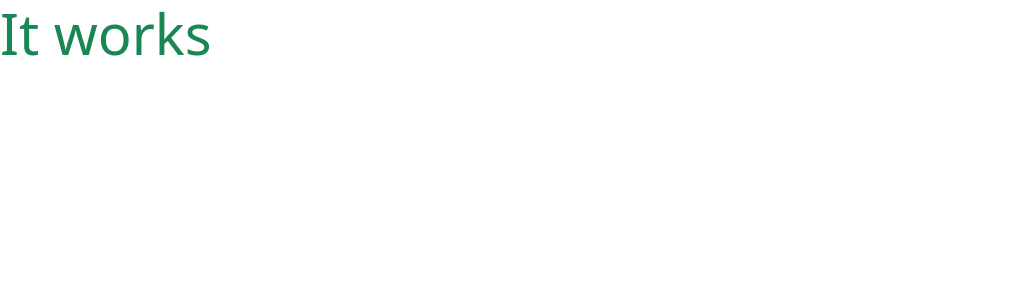
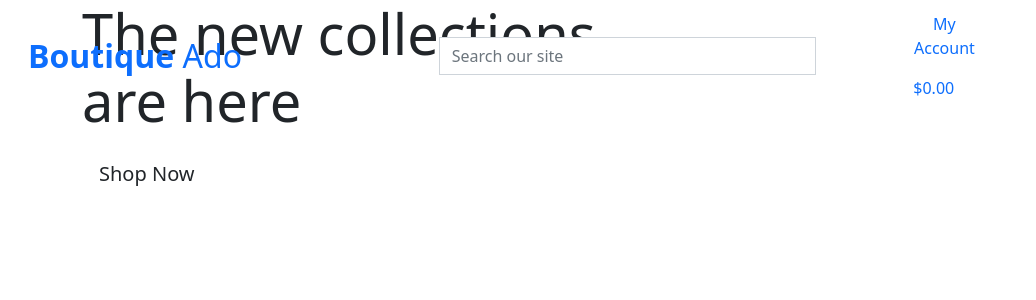
Before and after one commit to RobinGJonsson/boutique-ado, a Django app: page / in a window 1280 px wide. Shown: the top 300 px of the page, without its empty margins (0-1036 px from the left). Run offline with Django 3.2, Linux system fonts and the light colour scheme.

Commit message:
Add main page header

```diff
--- a/home/templates/home/index.html
+++ b/home/templates/home/index.html
@@ -1,5 +1,31 @@
-{% extends 'base.html' %} {% load static %} {% block content %}
+<!-- prettier-ignore -->
+{% extends 'base.html' %}
+{% load static %}
 
-<h1 class="display-4 text-success">It works</h1>
+{% block page_header %}
+<div class="container header header-container">
+  <div class="row">
+    <div class="col"></div>
+  </div>
+</div>
+{% endblock page_header %}
 
+<!-- prettier-ignore -->
+{% block content %}
+<div class="container h-100">
+  <div class="row h-100">
+    <div class="col-7 col-md-6 my-auto">
+      <h1 class="display-4 logo-font text-black">
+        The new collections are here
+      </h1>
+    </div>
+    <h4>
+      <a
+        href=""
+        class="shop-now-button btn btn-lg rounded-0 text uppercase py-3">
+        Shop Now
+      </a>
+    </h4>
+  </div>
+</div>
 {% endblock content %}
--- a/templates/base.html
+++ b/templates/base.html
@@ -16,8 +16,7 @@
             href="https://cdn.jsdelivr.net/npm/bootstrap@5.0.2/dist/css/bootstrap.min.css"
             rel="stylesheet"
             integrity="sha384-EVSTQN3/azprG1Anm3QDgpJLIm9Nao0Yz1ztcQTwFspd3yD65VohhpuuCOmLASjC"
-      crossorigin="anonymous"
-    />
+            crossorigin="anonymous" />
         {% endblock corecss %}
 
         <!-- prettier-ignore -->
@@ -27,8 +26,7 @@
         <script
             src="https://cdn.jsdelivr.net/npm/bootstrap@5.0.2/dist/js/bootstrap.bundle.min.js"
             integrity="sha384-MrcW6ZMFYlzcLA8Nl+NtUVF0sA7MsXsP1UyJoMp4YLEuNSfAP+JcXn/tWtIaxVXM"
-      crossorigin="anonymous"
-    ></script>
+            crossorigin="anonymous"></script>
         {% endblock corejs %}
 
         <!-- prettier-ignore -->
@@ -37,7 +35,105 @@
         <title>Boutique Ado | {% block title %}{% endblock title %}</title>
     </head>
     <body>
-    <header class="container-fluid fixed-top"></header>
+        <header class="container-fluid fixed-top">
+            <div class="row">
+                <div
+                    class="col-12 col-lg-4 my-auto py-1 py-lg-0 text-center text-lg-start">
+                    <a href="{% url 'home' %}" class="nav-link main-logo-link">
+                        <h2 class="logo-font text-black my-0">
+                            <strong>Boutique</strong> Ado
+                        </h2>
+                    </a>
+                </div>
+                <div class="col-12 col-lg-4 my-auto py-1 py-lg-0">
+                    <form method="GET" action="">
+                        <div class="input-group w-100">
+                            <input
+                                type="text"
+                                class="form-control border-black rounded-0"
+                                name="q"
+                                placeholder="Search our site" />
+                            <div class="input-group-append">
+                                <button
+                                    class="form-control btn btn-black rounded-0"
+                                    type="submit">
+                                    <span class="icon">
+                                        <i class="fas fa-search"></i>
+                                    </span>
+                                </button>
+                            </div>
+                        </div>
+                    </form>
+                </div>
+                <div class="col-12 col-lg-4 my-auto py-1 py-lg-0">
+                    <ul class="col-12 col-lg-4 my-auto py-1 py-lg 0">
+                        <li class="list-inline-item dropdown">
+                            <a
+                                href="#"
+                                class="text-black nav-link"
+                                id="user-options"
+                                data-toggle="dropdown"
+                                aria-hashpopup="true"
+                                aria-exanded="false">
+                                <div class="text-center">
+                                    <div>
+                                        <i class="fas fa-user fa-lg"> </i>
+                                        <p class="my-0">My Account</p>
+                                    </div>
+                                </div>
+                            </a>
+                            <div class="dropdown-menu border-0">
+                                <!-- prettier-ignore -->
+                                {% if request.user.is_authenticated %}
+                                {% if request.user.is_superuser %}
+                                <a href="" class="dropdown-item">
+                                    Product Management
+                                </a>
+                                {% endif %}
+                                <a href="#" class="dropdown-item">My Profile</a>
+                                <a
+                                    href="{% url 'account_logout' %}"
+                                    class="dropdown-item">
+                                    Logout
+                                </a>
+                                {% else %}
+                                <a
+                                    href="{% url 'account_signup' %}"
+                                    class="dropdown-item">
+                                    Register
+                                </a>
+                                <a
+                                    href="{% url 'account_login' %}"
+                                    class="dropdown-item">
+                                    Login
+                                </a>
+                                {% endif %}
+                            </div>
+                        </li>
+                        <li class="list-inline-item">
+                            <a
+                                href=""
+                                class="{% if grand_total|floatformat:2 %} text-info font-weight-bold {% else %} text-black {% endif %} nav-link">
+                                <div class="text-center">
+                                    <div>
+                                        <i
+                                            class="fas fa-shopping-bag fa-lg"></i>
+                                    </div>
+                                    <p class="my-0">
+                                        <!-- prettier-ignore -->
+                                        {% if grand_total %}
+                                        ${{ grand_total|floatformat:2 }}
+                                        {% else %}
+                                        $0.00
+                                        {% endif %}
+                                    </p>
+                                </div>
+                            </a>
+                        </li>
+                    </ul>
+                </div>
+            </div>
+        </header>
 
         {% if messages %}
         <div class="message-continer"></div>
```
Lines whose indentation alone changed are shown as unchanged.
